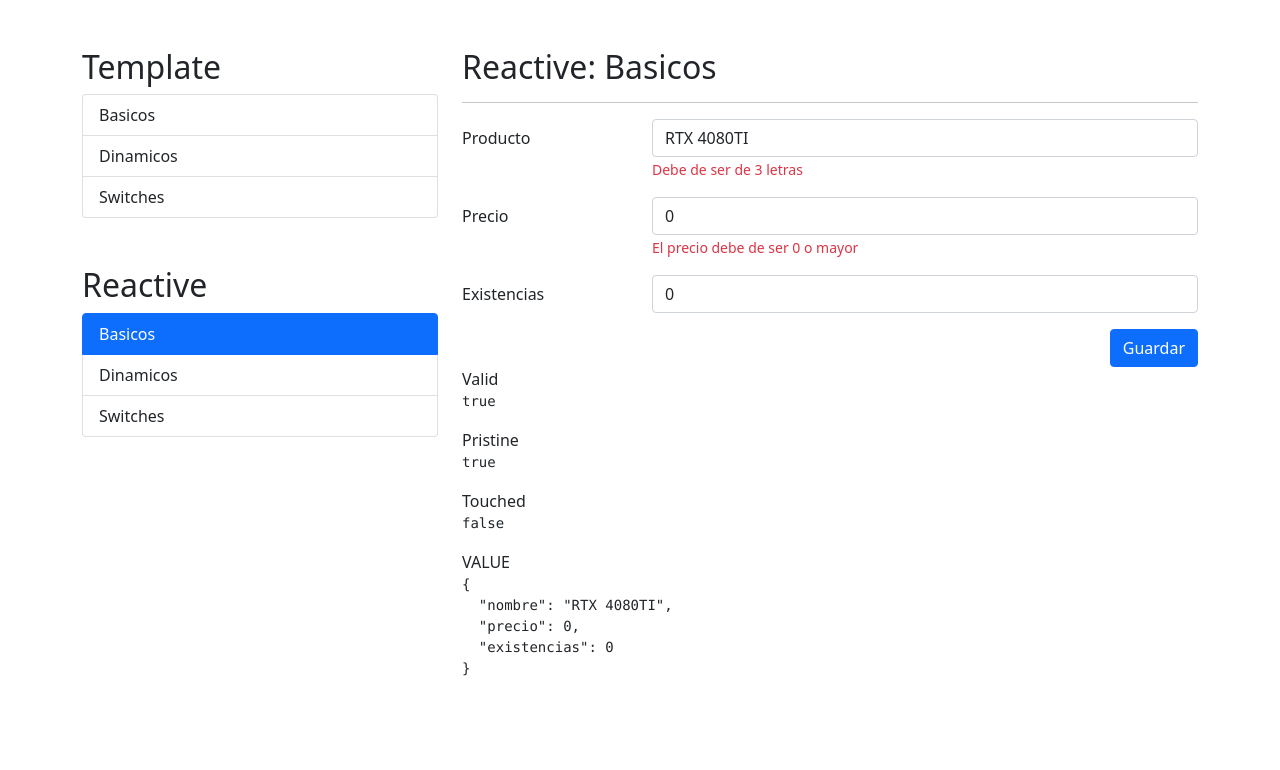
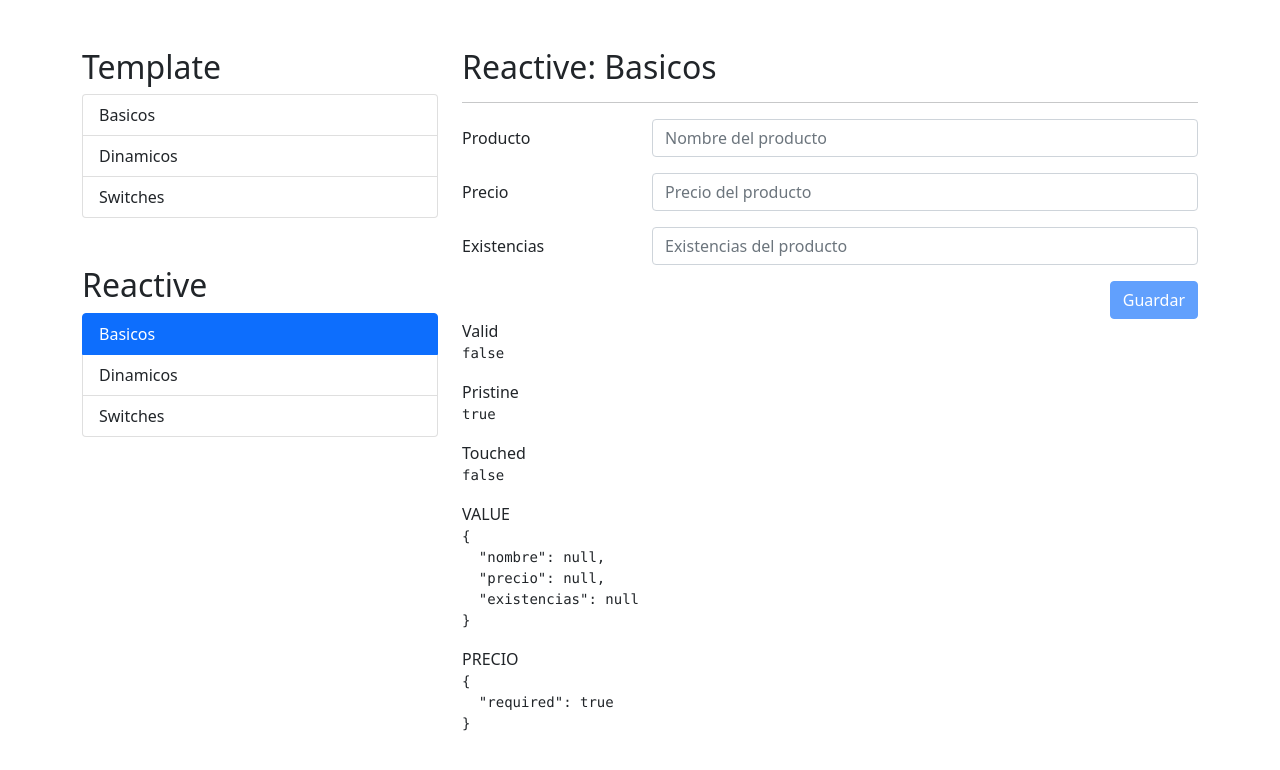
Before and after one commit to efraindrummer/formulariosAngular, an Angular app: page /reactive/basicos in a window 1280 px wide. Shown: the top 770 px of the page. Built offline with nearby package versions, Linux system fonts and the light colour scheme.

Commit message:
mensajes de error

```diff
--- a/src/app/reactive/basicos/basicos.component.html
+++ b/src/app/reactive/basicos/basicos.component.html
@@ -19,7 +19,7 @@
                         placeholder="Nombre del producto"
                     >
 
-                    <span class="form-text text-danger" >
+                    <span class="form-text text-danger" *ngIf="campoEsValido('nombre')">
                         Debe de ser de 3 letras
                     </span>
                 </div>
@@ -37,7 +37,7 @@
                         placeholder="Precio del producto"
                     >
 
-                    <span class="form-text text-danger" >
+                    <span class="form-text text-danger" *ngIf="campoEsValido('precio')">
                         El precio debe de ser 0 o mayor
                     </span>
                 </div>
@@ -53,6 +53,10 @@
                         class="form-control"
                         placeholder="Existencias del producto"
                     >
+
+                    <span class="form-text text-danger" *ngIf="campoEsValido('existencias')">
+                        Las existencias deben de ser 0 o mayor
+                    </span>
                 </div>
             </div>
 
@@ -83,5 +87,8 @@
         <span>VALUE</span>
         <pre>{{miFormulario.value | json }}</pre>
 
+        <span>PRECIO</span>
+        <pre>{{miFormulario.controls.precio.errors | json }}</pre>
+
     </div>
 </div>
--- a/src/app/reactive/basicos/basicos.component.ts
+++ b/src/app/reactive/basicos/basicos.component.ts
@@ -16,11 +16,15 @@
   }); */
 
   miFormulario: FormGroup = this.fb.group({
-    nombre: [ 'RTX 4080TI' , [Validators.required, Validators.minLength(3)], ],
-    precio: [ 0, [Validators.required, Validators.min(0)]],
-    existencias: [ 0 , [Validators.required, Validators.min(0)]],
+    nombre     : [ , [Validators.required, Validators.minLength(3)]],
+    precio     : [ , [Validators.required, Validators.min(0)]],
+    existencias: [ , [Validators.required, Validators.min(0)]],
   })
 
   constructor(private fb: FormBuilder) { }
 
+  campoEsValido( campo: string ){
+    return this.miFormulario.controls[campo].errors && this.miFormulario.controls[campo].touched;
+  }
+
 }
```
